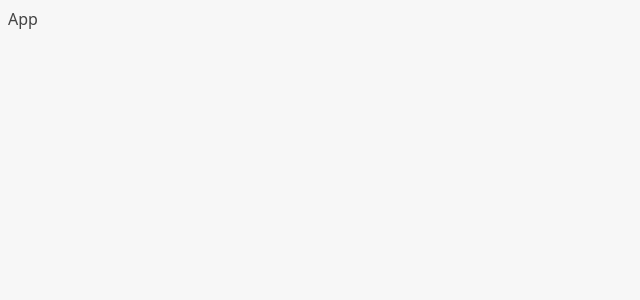
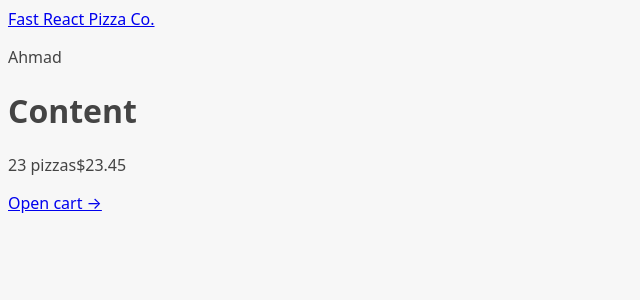
Before and after one commit to ahmadhossain/fast-react-pizza, a React (Create React App) app: page / in a window 1280 px wide. Shown: the top 300 px of the page, without its empty margins (0-640 px from the left). Built offline with nearby package versions, Linux system fonts and the light colour scheme.

Commit message:
Loader added

```diff
--- a/package.json
+++ b/package.json
@@ -8,6 +8,7 @@
     "@testing-library/user-event": "^13.5.0",
     "react": "^18.2.0",
     "react-dom": "^18.2.0",
+    "react-router-dom": "^6.16.0",
     "react-scripts": "5.0.1",
     "web-vitals": "^2.1.4"
   },
--- a/src/App.js
+++ b/src/App.js
@@ -1,7 +1,25 @@
-import React from "react";
+import { RouterProvider, createBrowserRouter } from "react-router-dom";
+import Home from "./ui/Home";
+import Menu, { loader as menuLoader } from "../src/features/menu/Menu";
+import Cart from "../src/features/cart/Cart";
+import Order from "../src/features/order/Order";
+import CreatOrder from "../src/features/order/CreateOrder";
+import AppLayout from "./ui/AppLayout";
 
 const App = () => {
-  return <div>App</div>;
+  const router = createBrowserRouter([
+    {
+      element: <AppLayout />,
+      children: [
+        { path: "/", element: <Home /> },
+        { path: "/menu", element: <Menu />, loader: menuLoader },
+        { path: "/cart", element: <Cart /> },
+        { path: "/order/new", element: <CreatOrder /> },
+        { path: "/order/:Orderid", element: <Order /> },
+      ],
+    },
+  ]);
+  return <RouterProvider router={router} />;
 };
 
 export default App;
--- a/src/features/cart/CartOverview.jsx
+++ b/src/features/cart/CartOverview.jsx
@@ -1,3 +1,5 @@
+import { Link } from "react-router-dom";
+
 function CartOverview() {
   return (
     <div>
@@ -5,7 +7,7 @@ function CartOverview() {
         <span>23 pizzas</span>
         <span>$23.45</span>
       </p>
-      <a href="#">Open cart &rarr;</a>
+      <Link to="/cart">Open cart &rarr;</Link>
     </div>
   );
 }
--- a/src/features/menu/Menu.jsx
+++ b/src/features/menu/Menu.jsx
@@ -1,5 +1,21 @@
+import { useLoaderData } from "react-router-dom";
+
+import { getMenu } from "../../services/apiRestaurant";
+import MenuItem from "../../features/menu/MenuItem";
+
 function Menu() {
-  return <h1>Menu</h1>;
+  const menu = useLoaderData();
+  return (
+    <ul>
+      {menu.map((pizza) => {
+        return <MenuItem pizza={pizza} key={pizza.id} />;
+      })}
+    </ul>
+  );
+}
+export async function loader() {
+  const menu = await getMenu();
+  return menu;
 }
 
 export default Menu;
--- a/src/features/menu/MenuItem.jsx
+++ b/src/features/menu/MenuItem.jsx
@@ -1,3 +1,5 @@
+import { formatCurrency } from "../../utils/helpers";
+
 function MenuItem({ pizza }) {
   const { id, name, unitPrice, ingredients, soldOut, imageUrl } = pizza;
 
@@ -6,7 +8,7 @@ function MenuItem({ pizza }) {
       <img src={imageUrl} alt={name} />
       <div>
         <p>{name}</p>
-        <p>{ingredients.join(', ')}</p>
+        <p>{ingredients.join(", ")}</p>
         <div>
           {!soldOut ? <p>{formatCurrency(unitPrice)}</p> : <p>Sold out</p>}
         </div>
--- /dev/null
+++ b/src/ui/AppLayout.js
@@ -0,0 +1,17 @@
+import React from "react";
+import Header from "./Header";
+import CartOverview from "../features/cart/CartOverview";
+
+const AppLayout = () => {
+  return (
+    <div>
+      <Header />
+      <main>
+        <h1>Content</h1>
+      </main>
+      <CartOverview />
+    </div>
+  );
+};
+
+export default AppLayout;
--- /dev/null
+++ b/src/ui/Header.js
@@ -0,0 +1,13 @@
+import React from "react";
+import { Link } from "react-router-dom";
+
+const Header = () => {
+  return (
+    <header>
+      <Link to="/">Fast React Pizza Co.</Link>
+      <p>Ahmad</p>
+    </header>
+  );
+};
+
+export default Header;
```
Also changed, not shown: src/ui/Error.jsx (renamed from starter/Error.jsx), 1 other file (tests, documents, lock files or other folders).
